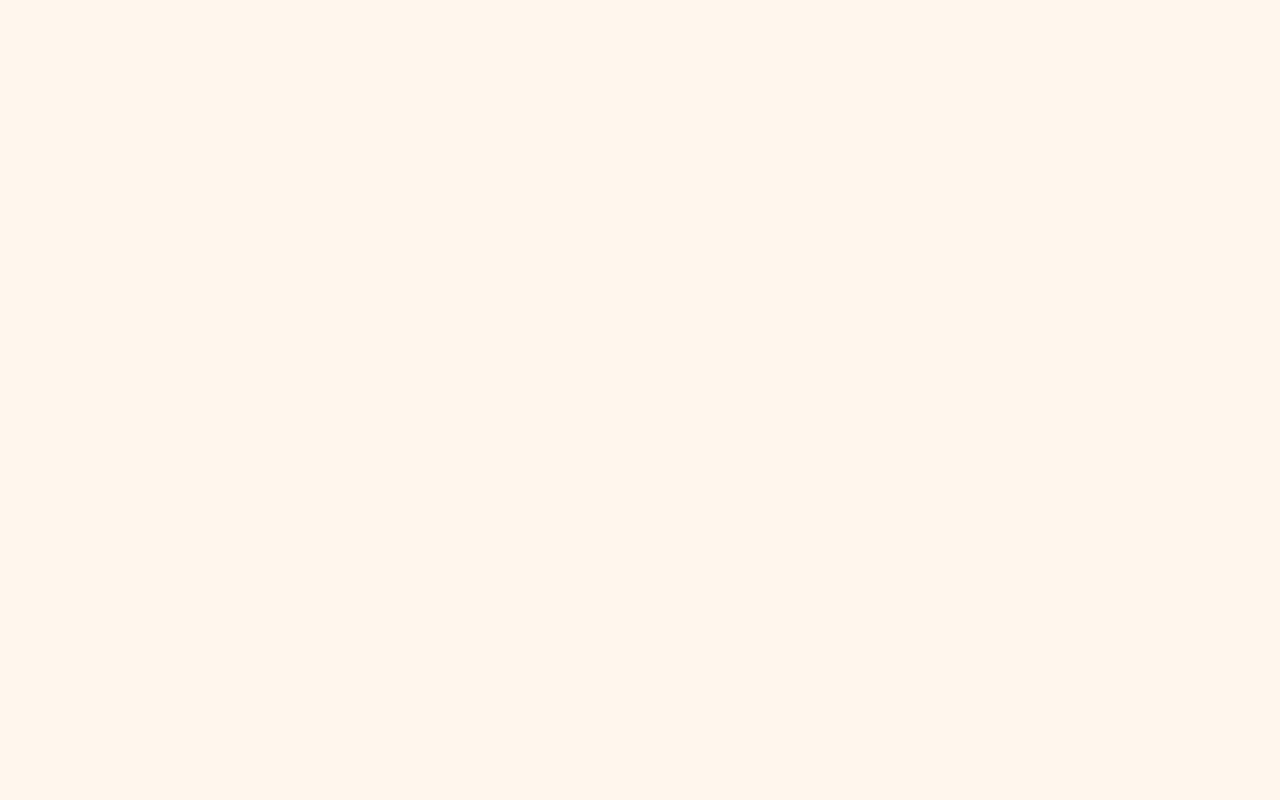
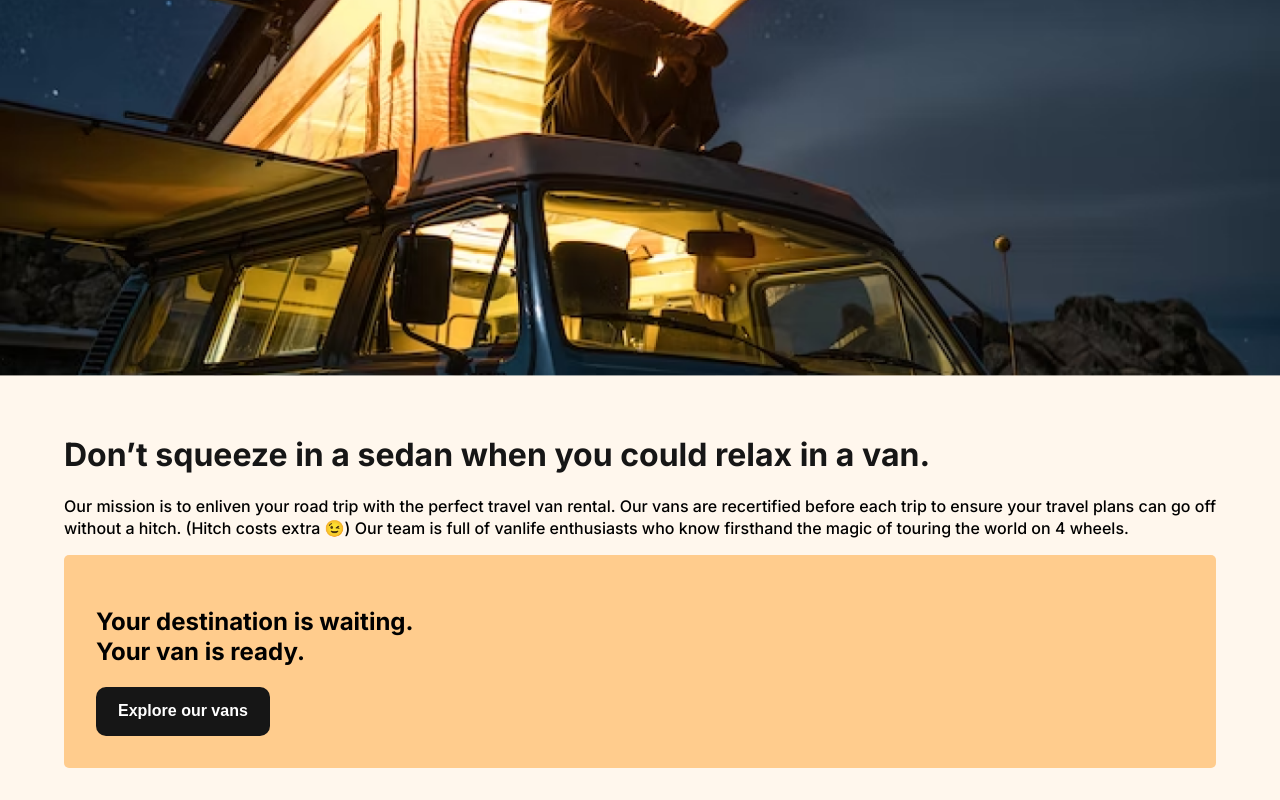
Before and after one commit to bl-aire/van_dwelling, a React (Vite) app: page /about in a window 1280 px wide. Shown: the part 241-1041 px from the top of the page. Before the commit the page ends 800 px from the top, so only its background shows below. Built offline with nearby package versions, Linux system fonts and the light colour scheme.

Commit message:
Style About component

```diff
--- a/src/App.css
+++ b/src/App.css
@@ -2,7 +2,7 @@
   display:flex;
   justify-content: space-between;
   align-items: center;
-  padding: 1em 2em;
+  padding: 0.5em 4em;
 }
 
 nav ul {
@@ -30,7 +30,7 @@ nav ul li a, nav a{
   flex-direction: column;
   justify-content: center;
   align-items: center;
-  padding: 2em;
+  padding:  2em;
   color: #ffffff;
 }
 
@@ -40,9 +40,9 @@ nav ul li a, nav a{
 }
 
 .home-text h1{
-  font-size: 42px;
+  font-size: 50px;
   font-weight: 800;
-  line-height: 42px
+  line-height: 52px
 }
 
 .home-text p{
@@ -61,4 +61,51 @@ nav ul li a, nav a{
   font-size: 16px;
   font-weight: 700;
   line-height: 32px;
+  margin: 1em 0 0 0;
 }
+
+.about-image{
+  height: auto;
+  width: 100%;
+}
+
+.about-text_container, .explore-container{
+  padding: 2em 4em;
+  text-align: justify;
+}
+
+.about-text_container h1{
+  color: #161616;
+  font-size: 32px;
+  font-weight: 700;
+  line-height: 38px;
+}
+
+.about-text_container p{
+  font-size: 16px;
+  font-weight: 500;
+  line-height: 22px;
+}
+
+.about-text_container h2{
+  font-size: 24px;
+  font-weight: 700;
+  line-height: 30px;
+}
+
+.about-text_container button{
+  font-size: 16px;
+  font-weight: 700;
+  line-height: 24px;
+  color: #ffffff;
+  padding: 12px 22px 13px 22px;
+  border-radius: 10px;
+  background-color: #161616;
+  border: none;
+}
+
+.explore-container{
+  padding: 2em;
+  border-radius: 5px;
+  background-color: #FFCC8D;
+}
--- a/src/components/About.jsx
+++ b/src/components/About.jsx
@@ -1,8 +1,24 @@
+import home  from "../assets/home.png"
 
 export default function About(){
     return(
         <div>
-            About
+            <div>
+                <img src={home} className="about-image"/>
+            </div>
+            <div className="about-text_container">
+                <h1>Don’t squeeze in a sedan when you could relax in a van.</h1>
+                <p>
+                    Our mission is to enliven your road trip with the perfect travel van rental. Our vans are recertified before each trip to ensure your travel plans can go off without a hitch. (Hitch costs extra 😉) Our team is full of vanlife enthusiasts who know firsthand the magic of touring the world on 4 wheels.
+                </p>
+                <div className="explore-container">
+                    <h2>
+                        Your destination is waiting.<br/>Your van is ready.
+                    </h2>
+                    <button>Explore our vans</button>
+                </div>
+            </div>
+
         </div>
     )
 }
--- a/src/index.css
+++ b/src/index.css
@@ -10,5 +10,5 @@ body {
   margin: 0;
   padding:0 ;
   background-color: #FFF7ED;
-  overflow: hidden;
+  overflow-x: hidden;
 }
```
Also changed, not shown: 1 other file (tests, documents, lock files or other folders).
